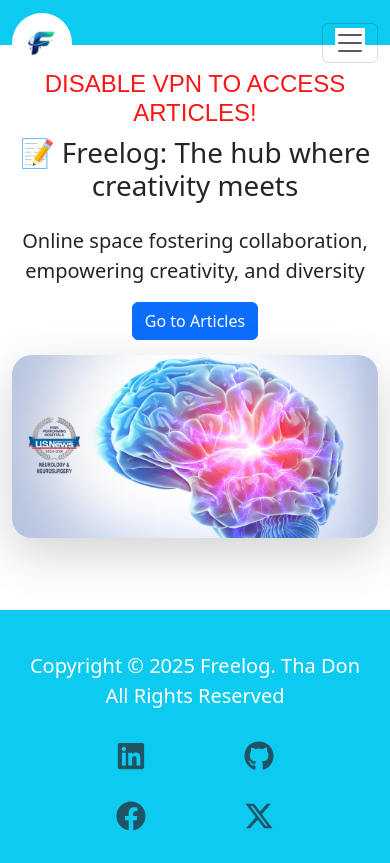
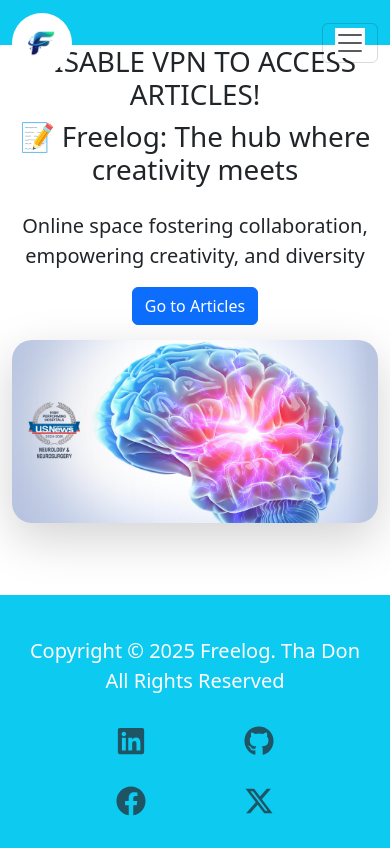
Before and after one commit to tafadzwamunyuki/freelogweb, a React (Vite) app in the folder frontend/: page / in a window 390 px wide. Built offline with nearby package versions, Linux system fonts and the light colour scheme.

Commit message:
Update index.css

```diff
--- a/frontend/src/index.css
+++ b/frontend/src/index.css
@@ -208,29 +208,3 @@
   border-radius: 0.25rem;
   transition: border-color 0.15s ease-in-out, box-shadow 0.15s ease-in-out;
 }
-
-/* ================= Note ================= */
-@keyframes blink {
-  0%, 100% { opacity: 1; }
-  50% { opacity: 0; }
-}
-
-.note {
-  color: red;
-  font-family: Arial, sans-serif;
-  font-weight: 500;
-  animation: blink 3s infinite;
-  font-size: 1.5rem;
-  margin-top: 25px;
-}
-
-/* ================= Typography Adjustments ================= */
-@media (max-width: 576px) {
-  .lead {
-    font-size: 1rem;
-  }
-
-  h1 {
-    font-size: 1.5rem;
-  }
-}
```
